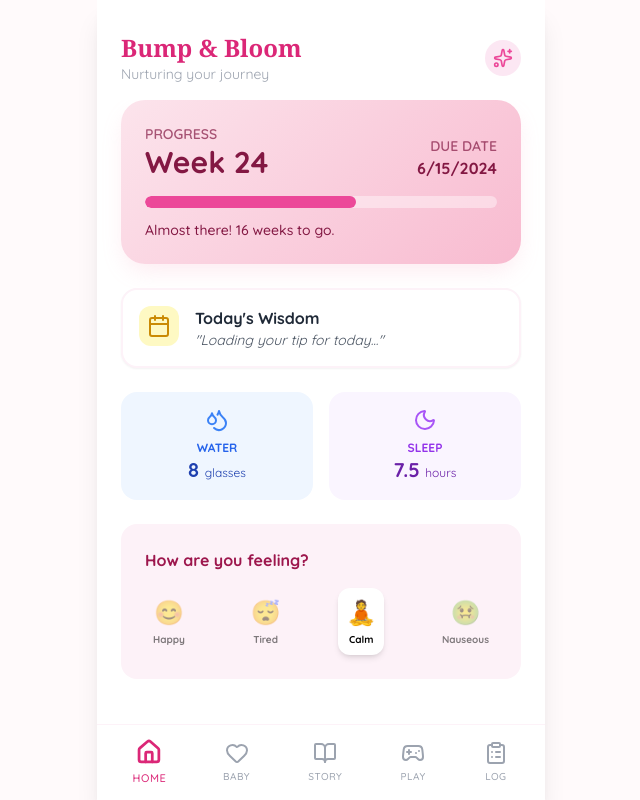
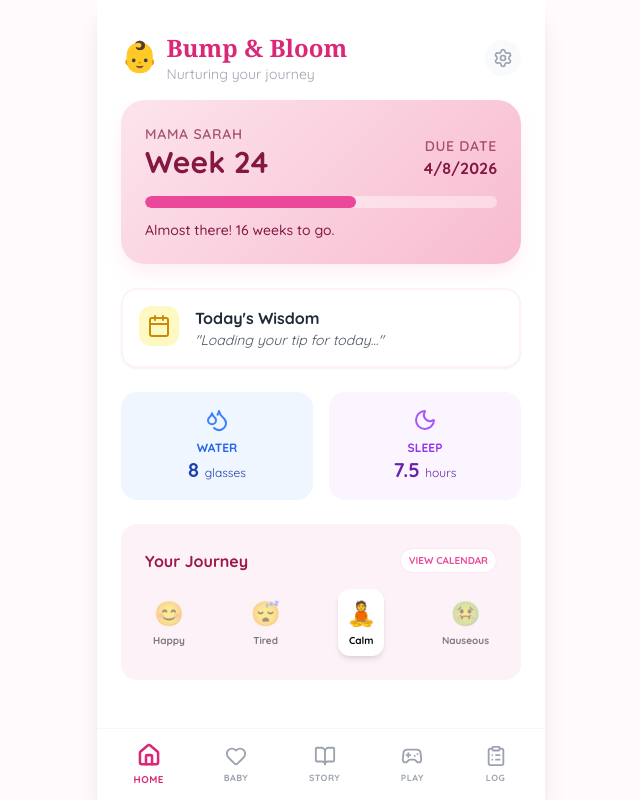
Before and after one commit to siddkorg/Pregnancy, a React (Vite) app: page / in a window 1280 px wide. Shown: the whole page, without its empty margins (319-959 px from the left). Built offline with nearby package versions, Linux system fonts and the light colour scheme; no server answers; a web font is replaced by a local one.

Commit message:
Add files via upload

```diff
--- a/App.tsx
+++ b/App.tsx
@@ -1,21 +1,27 @@
 
-import React, { useState, useEffect } from 'react';
+import React, { useState, useMemo } from 'react';
 import Layout from './components/Layout';
 import Dashboard from './components/Dashboard';
 import BabyVisualizer from './components/BabyVisualizer';
 import StoryCorner from './components/StoryCorner';
 import MiniGames from './components/MiniGames';
 import ActivityLogView from './components/ActivityLogView';
+import MoodCalendar from './components/MoodCalendar';
+import ProfileSettings from './components/ProfileSettings';
 import { AppScreen, UserProfile, ActivityLog } from './types';
 
 const App: React.FC = () => {
   const [currentScreen, setCurrentScreen] = useState<AppScreen>(AppScreen.DASHBOARD);
 
-  // Simulated initial user data
-  const [user, setUser] = useState<UserProfile>({
-    name: 'Sarah',
-    dueDate: '2024-06-15',
-    currentWeek: 24,
+  const [user, setUser] = useState<UserProfile>(() => {
+    // Default to ~24 weeks if no date set
+    const defaultDue = new Date();
+    defaultDue.setDate(defaultDue.getDate() + (16 * 7));
+    return {
+      name: 'Sarah',
+      dueDate: defaultDue.toISOString().split('T')[0],
+      currentWeek: 24,
+    };
   });
 
   const [logs, setLogs] = useState<ActivityLog[]>([
@@ -29,6 +35,17 @@ const App: React.FC = () => {
     }
   ]);
 
+  // Calculate current week based on due date (40 weeks total)
+  const currentWeek = useMemo(() => {
+    const today = new Date();
+    const due = new Date(user.dueDate);
+    const diffTime = due.getTime() - today.getTime();
+    const diffDays = Math.ceil(diffTime / (1000 * 60 * 60 * 24));
+    const weeksRemaining = Math.floor(diffDays / 7);
+    const week = 40 - weeksRemaining;
+    return Math.max(1, Math.min(42, week));
+  }, [user.dueDate]);
+
   const handleSaveLog = (logData: Omit<ActivityLog, 'id' | 'date'>) => {
     const newLog: ActivityLog = {
       ...logData,
@@ -38,20 +55,29 @@ const App: React.FC = () => {
     setLogs([newLog, ...logs]);
   };
 
+  const handleUpdateProfile = (name: string, dueDate: string) => {
+    setUser(prev => ({ ...prev, name, dueDate }));
+    setCurrentScreen(AppScreen.DASHBOARD);
+  };
+
   const renderScreen = () => {
     switch (currentScreen) {
       case AppScreen.DASHBOARD:
-        return <Dashboard user={user} recentLogs={logs} />;
+        return <Dashboard user={{...user, currentWeek}} recentLogs={logs} onOpenCalendar={() => setCurrentScreen(AppScreen.CALENDAR)} />;
       case AppScreen.VISUALIZER:
-        return <BabyVisualizer week={user.currentWeek} />;
+        return <BabyVisualizer week={currentWeek} />;
       case AppScreen.STORY:
-        return <StoryCorner week={user.currentWeek} />;
+        return <StoryCorner week={currentWeek} />;
       case AppScreen.GAMES:
         return <MiniGames />;
       case AppScreen.LOG:
         return <ActivityLogView onSave={handleSaveLog} />;
+      case AppScreen.CALENDAR:
+        return <MoodCalendar logs={logs} onBack={() => setCurrentScreen(AppScreen.DASHBOARD)} />;
+      case AppScreen.SETTINGS:
+        return <ProfileSettings user={user} onSave={handleUpdateProfile} />;
       default:
-        return <Dashboard user={user} recentLogs={logs} />;
+        return <Dashboard user={{...user, currentWeek}} recentLogs={logs} onOpenCalendar={() => setCurrentScreen(AppScreen.CALENDAR)} />;
     }
   };
 
--- a/components/Dashboard.tsx
+++ b/components/Dashboard.tsx
@@ -2,14 +2,15 @@
 import React, { useState, useEffect } from 'react';
 import { UserProfile, ActivityLog } from '../types';
 import { generateDailyTip } from '../services/geminiService';
-import { Droplets, Moon, Smile, Calendar } from 'lucide-react';
+import { Droplets, Moon, Smile, Calendar as CalendarIcon } from 'lucide-react';
 
 interface DashboardProps {
   user: UserProfile;
   recentLogs: ActivityLog[];
+  onOpenCalendar: () => void;
 }
 
-const Dashboard: React.FC<DashboardProps> = ({ user, recentLogs }) => {
+const Dashboard: React.FC<DashboardProps> = ({ user, recentLogs, onOpenCalendar }) => {
   const [tip, setTip] = useState<string>('Loading your tip for today...');
   const progress = (user.currentWeek / 40) * 100;
 
@@ -25,27 +26,29 @@ const Dashboard: React.FC<DashboardProps> = ({ user, recentLogs }) => {
       <section className="gradient-pink rounded-3xl p-6 text-pink-900 soft-shadow">
         <div className="flex justify-between items-end mb-4">
           <div>
-            <p className="text-sm font-semibold opacity-70 uppercase">Progress</p>
+            <p className="text-sm font-semibold opacity-70 uppercase tracking-wider">Mama {user.name}</p>
             <h2 className="text-3xl font-bold">Week {user.currentWeek}</h2>
           </div>
           <div className="text-right">
-            <p className="text-sm font-semibold opacity-70 uppercase">Due Date</p>
+            <p className="text-sm font-semibold opacity-70 uppercase tracking-wider">Due Date</p>
             <p className="font-bold">{new Date(user.dueDate).toLocaleDateString()}</p>
           </div>
         </div>
         <div className="w-full bg-white/40 h-3 rounded-full overflow-hidden">
           <div
             className="bg-pink-500 h-full rounded-full transition-all duration-1000"
-            style={{ width: `${progress}%` }}
+            style={{ width: `${Math.min(100, progress)}%` }}
           />
         </div>
-        <p className="mt-3 text-sm font-medium">Almost there! {40 - user.currentWeek} weeks to go.</p>
+        <p className="mt-3 text-sm font-medium">
+          {user.currentWeek >= 40 ? "Baby is coming soon!" : `Almost there! ${40 - user.currentWeek} weeks to go.`}
+        </p>
       </section>
 
       {/* Daily Tip */}
       <section className="bg-white border-2 border-pink-50 rounded-2xl p-4 flex gap-4 items-start shadow-sm">
-        <div className="bg-yellow-100 p-2 rounded-xl">
-          <Calendar className="text-yellow-600 w-6 h-6" />
+        <div className="bg-yellow-100 p-2 rounded-xl shrink-0">
+          <CalendarIcon className="text-yellow-600 w-6 h-6" />
         </div>
         <div>
           <h3 className="font-bold text-gray-800">Today's Wisdom</h3>
@@ -67,8 +70,16 @@ const Dashboard: React.FC<DashboardProps> = ({ user, recentLogs }) => {
         </div>
       </div>
 
-      <section className="bg-pink-50 p-6 rounded-2xl">
-        <h3 className="font-bold text-pink-800 mb-4">How are you feeling?</h3>
+      <section className="bg-pink-50 p-6 rounded-2xl relative">
+        <div className="flex justify-between items-center mb-4">
+          <h3 className="font-bold text-pink-800">Your Journey</h3>
+          <button
+            onClick={onOpenCalendar}
+            className="text-[10px] bg-white px-2 py-1 rounded-full font-bold text-pink-500 border border-pink-100"
+          >
+            VIEW CALENDAR
+          </button>
+        </div>
         <div className="flex justify-between">
           {['happy', 'tired', 'calm', 'nauseous'].map((m) => (
             <div key={m} className={`flex flex-col items-center p-2 rounded-xl transition-all ${lastLog.mood === m ? 'bg-white shadow-md' : 'opacity-50'}`}>
--- a/components/Layout.tsx
+++ b/components/Layout.tsx
@@ -7,7 +7,8 @@ import {
   BookOpen,
   Gamepad2,
   ClipboardList,
-  Sparkles
+  Settings,
+  Calendar
 } from 'lucide-react';
 
 interface LayoutProps {
@@ -29,13 +30,19 @@ const Layout: React.FC<LayoutProps> = ({ children, activeScreen, setScreen }) =>
     <div className="min-h-screen flex flex-col max-w-md mx-auto bg-white shadow-xl relative overflow-hidden">
       {/* Header */}
       <header className="px-6 pt-8 pb-4 flex justify-between items-center">
-        <div>
-          <h1 className="text-2xl font-serif font-bold text-pink-600">Bump & Bloom</h1>
-          <p className="text-gray-400 text-sm">Nurturing your journey</p>
+        <div className="flex items-center gap-2">
+          <div className="text-3xl animate-bounce duration-[2000ms]">👶</div>
+          <div>
+            <h1 className="text-2xl font-serif font-bold text-pink-600">Bump & Bloom</h1>
+            <p className="text-gray-400 text-sm">Nurturing your journey</p>
+          </div>
         </div>
-        <div className="bg-pink-100 p-2 rounded-full">
-          <Sparkles className="text-pink-500 w-5 h-5" />
-        </div>
+        <button
+          onClick={() => setScreen(AppScreen.SETTINGS)}
+          className={`p-2 rounded-full transition-all ${activeScreen === AppScreen.SETTINGS ? 'bg-pink-100 text-pink-600' : 'bg-gray-50 text-gray-400'}`}
+        >
+          <Settings size={20} />
+        </button>
       </header>
 
       {/* Main Content */}
@@ -53,8 +60,8 @@ const Layout: React.FC<LayoutProps> = ({ children, activeScreen, setScreen }) =>
               activeScreen === item.id ? 'text-pink-600 scale-110' : 'text-gray-400'
             }`}
           >
-            <item.icon size={24} strokeWidth={activeScreen === item.id ? 2.5 : 2} />
-            <span className="text-[10px] font-medium uppercase tracking-wider">{item.label}</span>
+            <item.icon size={22} strokeWidth={activeScreen === item.id ? 2.5 : 2} />
+            <span className="text-[9px] font-bold uppercase tracking-wider">{item.label}</span>
           </button>
         ))}
       </nav>
--- /dev/null
+++ b/components/MoodCalendar.tsx
@@ -0,0 +1,86 @@
+
+import React from 'react';
+import { ActivityLog } from '../types';
+import { ChevronLeft } from 'lucide-react';
+
+interface MoodCalendarProps {
+  logs: ActivityLog[];
+  onBack: () => void;
+}
+
+const MoodCalendar: React.FC<MoodCalendarProps> = ({ logs, onBack }) => {
+  const today = new Date();
+  const daysInMonth = new Date(today.getFullYear(), today.getMonth() + 1, 0).getDate();
+  const firstDay = new Date(today.getFullYear(), today.getMonth(), 1).getDay();
+
+  const getEmoji = (mood: string) => {
+    switch (mood) {
+      case 'happy': return '😊';
+      case 'tired': return '😴';
+      case 'calm': return '🧘';
+      case 'excited': return '🤩';
+      case 'nauseous': return '🤢';
+      default: return null;
+    }
+  };
+
+  const days = Array.from({ length: daysInMonth }, (_, i) => {
+    const day = i + 1;
+    const dateStr = new Date(today.getFullYear(), today.getMonth(), day).toISOString().split('T')[0];
+    const log = logs.find(l => l.date.split('T')[0] === dateStr);
+    return { day, log };
+  });
+
+  const blanks = Array.from({ length: firstDay }, (_, i) => i);
+
+  return (
+    <div className="space-y-6 animate-in fade-in slide-in-from-right-4">
+      <div className="flex items-center gap-4">
+        <button onClick={onBack} className="p-2 hover:bg-gray-100 rounded-full">
+          <ChevronLeft />
+        </button>
+        <h2 className="text-2xl font-serif font-bold text-gray-800">Mood Calendar</h2>
+      </div>
+
+      <div className="bg-white rounded-3xl p-6 shadow-md border border-pink-50">
+        <div className="text-center mb-6">
+          <h3 className="text-lg font-bold text-pink-600 uppercase tracking-widest">
+            {today.toLocaleString('default', { month: 'long', year: 'numeric' })}
+          </h3>
+        </div>
+
+        <div className="grid grid-cols-7 gap-1 text-center text-[10px] font-bold text-gray-400 mb-4 uppercase tracking-tighter">
+          <div>Sun</div><div>Mon</div><div>Tue</div><div>Wed</div><div>Thu</div><div>Fri</div><div>Sat</div>
+        </div>
+
+        <div className="grid grid-cols-7 gap-2">
+          {blanks.map(b => <div key={`b-${b}`} className="aspect-square" />)}
+          {days.map(({ day, log }) => (
+            <div
+              key={day}
+              className={`aspect-square rounded-xl flex flex-col items-center justify-center relative border transition-all ${
+                day === today.getDate() ? 'border-pink-300 bg-pink-50' : 'border-gray-50 bg-gray-50'
+              }`}
+            >
+              <span className="text-[10px] text-gray-500 absolute top-1 left-1">{day}</span>
+              {log && <span className="text-lg mt-1">{getEmoji(log.mood)}</span>}
+            </div>
+          ))}
+        </div>
+
+        <div className="mt-8 pt-6 border-t border-pink-50">
+          <h4 className="text-xs font-bold text-gray-500 uppercase tracking-widest mb-4">Insights</h4>
+          <div className="space-y-3">
+            <div className="flex justify-between items-center text-sm">
+              <span className="text-gray-600">Total logs this month</span>
+              <span className="font-bold text-pink-600">{logs.length}</span>
+            </div>
+            <p className="text-xs text-gray-400 italic">"Tracking your moods helps you identify what makes you feel best during this special time."</p>
+          </div>
+        </div>
+      </div>
+    </div>
+  );
+};
+
+export default MoodCalendar;
--- /dev/null
+++ b/components/ProfileSettings.tsx
@@ -0,0 +1,73 @@
+
+import React, { useState } from 'react';
+import { UserProfile } from '../types';
+import { Save, User, Calendar } from 'lucide-react';
+
+interface ProfileSettingsProps {
+  user: UserProfile;
+  onSave: (name: string, dueDate: string) => void;
+}
+
+const ProfileSettings: React.FC<ProfileSettingsProps> = ({ user, onSave }) => {
+  const [name, setName] = useState(user.name);
+  const [dueDate, setDueDate] = useState(user.dueDate);
+
+  const handleSubmit = (e: React.FormEvent) => {
+    e.preventDefault();
+    onSave(name, dueDate);
+  };
+
+  return (
+    <div className="space-y-6 animate-in fade-in slide-in-from-top-4">
+      <div className="text-center">
+        <h2 className="text-2xl font-serif font-bold text-gray-800">Your Journey Profile</h2>
+        <p className="text-gray-500">Keep your details up to date</p>
+      </div>
+
+      <form onSubmit={handleSubmit} className="bg-white rounded-3xl p-8 border border-pink-50 shadow-sm space-y-6">
+        <div className="space-y-2">
+          <label className="flex items-center gap-2 font-bold text-gray-700 text-sm">
+            <User size={16} className="text-pink-500" />
+            Mama's Name
+          </label>
+          <input
+            type="text"
+            value={name}
+            onChange={(e) => setName(e.target.value)}
+            className="w-full bg-gray-50 border-none rounded-2xl p-4 text-sm focus:ring-2 focus:ring-pink-200 outline-none"
+            placeholder="Enter your name"
+          />
+        </div>
+
+        <div className="space-y-2">
+          <label className="flex items-center gap-2 font-bold text-gray-700 text-sm">
+            <Calendar size={16} className="text-pink-500" />
+            Expected Due Date
+          </label>
+          <input
+            type="date"
+            value={dueDate}
+            onChange={(e) => setDueDate(e.target.value)}
+            className="w-full bg-gray-50 border-none rounded-2xl p-4 text-sm focus:ring-2 focus:ring-pink-200 outline-none"
+          />
+        </div>
+
+        <div className="p-4 bg-pink-50 rounded-2xl">
+          <p className="text-xs text-pink-700 leading-relaxed italic">
+            "Your due date helps us calculate your current week and provide the best tips for your specific stage of pregnancy."
+          </p>
+        </div>
+
+        <button
+          type="submit"
+          className="w-full bg-pink-500 text-white font-bold py-4 rounded-2xl shadow-lg shadow-pink-100 hover:bg-pink-600 active:scale-95 transition-all flex items-center justify-center gap-2"
+        >
+          <Save size={18} />
+          Save Changes
+        </button>
+      </form>
+    </div>
+  );
+};
+
+export default ProfileSettings;
--- a/index.html
+++ b/index.html
@@ -37,6 +37,7 @@
   }
 }
 </script>
+<link rel="stylesheet" href="/index.css">
 </head>
 <body>
   <div id="root"></div>
--- a/types.ts
+++ b/types.ts
@@ -25,5 +25,7 @@ export enum AppScreen {
   VISUALIZER = 'VISUALIZER',
   STORY = 'STORY',
   GAMES = 'GAMES',
-  LOG = 'LOG'
+  LOG = 'LOG',
+  CALENDAR = 'CALENDAR',
+  SETTINGS = 'SETTINGS'
 }
```
Also changed, not shown: package.json (line endings or trailing spaces).
